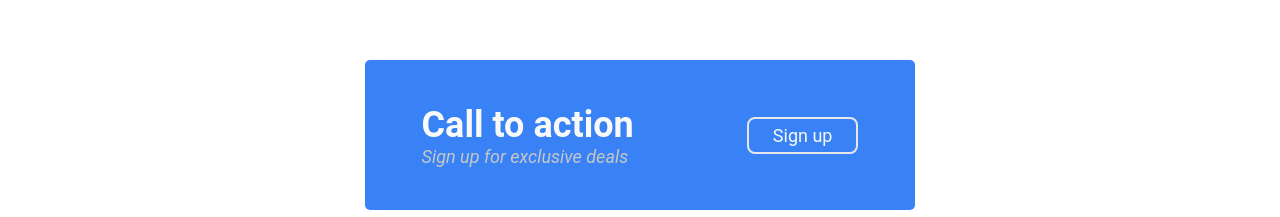
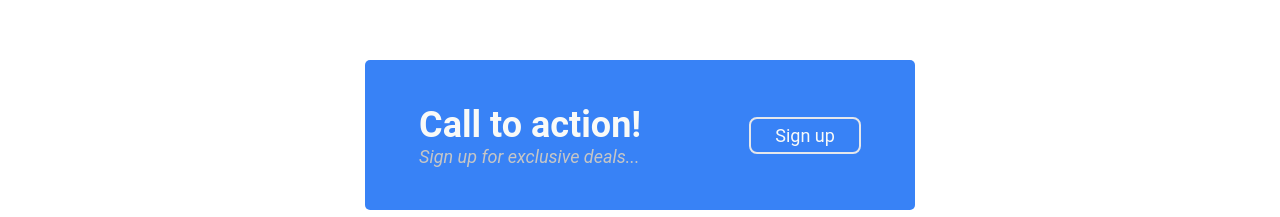
Before and after one commit to maphuti2/landing-page, a plain HTML site: page index.html in a window 1280 px wide. Shown: the part 2596-2813 px from the top of the page. Drawn offline with Linux system fonts and the light colour scheme; a web font is replaced by a local one.

Commit message:
Adding text to my 4th page

```diff
--- a/index.html
+++ b/index.html
@@ -84,8 +84,8 @@
 
       <div class="plc-text">
         <div class="inside-text">
-          <p class="last-text">Call to action</p>
-          <p class="last-text-sub">Sign up for exclusive deals</p>
+          <p class="last-text">Call to action!</p>
+          <p class="last-text-sub">Sign up for exclusive deals...</p>
         </div>
         <button class="btn-sign">Sign up</button>
       </div>
```
